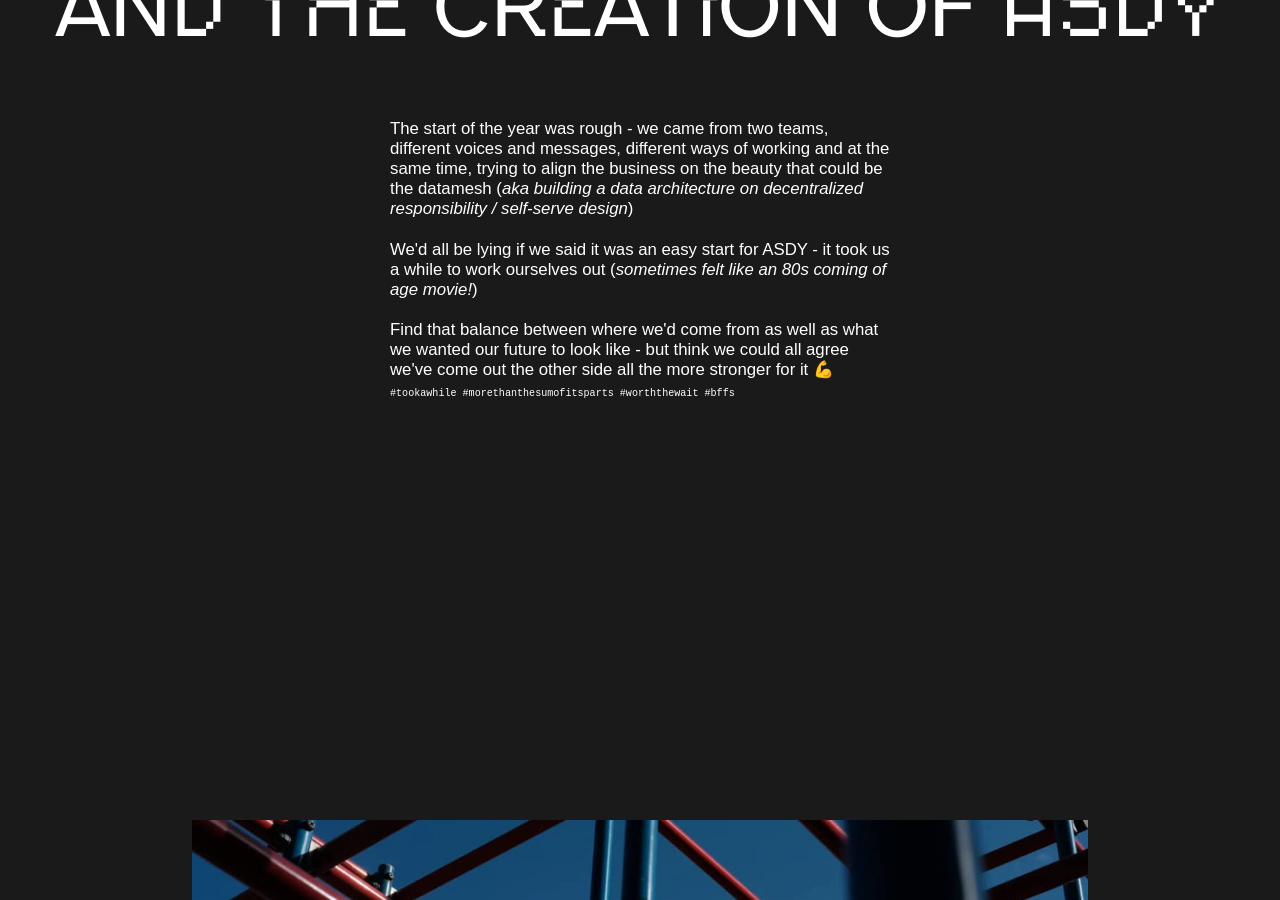
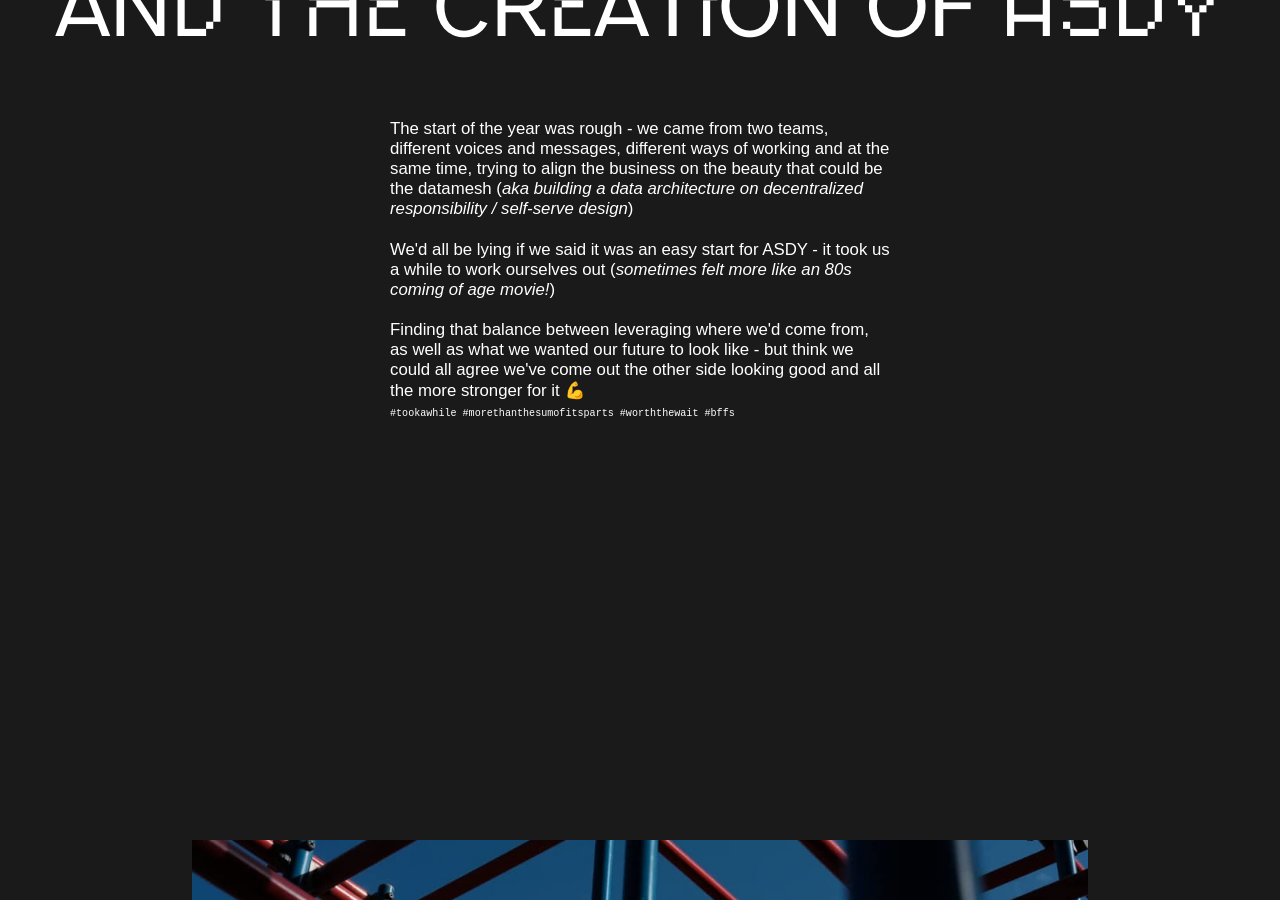
Before and after one commit to clintjb/clintjb.github.io, a Jekyll site: the page year/2023/index.html, which Jekyll copies as it is, in a window 1280 px wide and 900 px high, scrolled down 2129 px. Built offline with Jekyll 4.4.1, drawn with Linux system fonts in a browser that asks for light colours; some of the changed text lies outside the part shown.

Commit message:
Update Story / Text

```diff
--- a/year/2023/index.html
+++ b/year/2023/index.html
@@ -36,8 +36,8 @@
 					</div>
 					<p class="content__text content__text--center content__text--large"><span data-splitting>Introducing Datamesh</span><span data-splitting>And The Creation Of ASDY</span></p>
 					<span class="content__text-tiny">The start of the year was rough - we came from two teams, different voices and messages, different ways of working and at the same time, trying to align the business on the beauty that could be the datamesh (<i>aka building a data architecture on decentralized responsibility / self-serve design</i>)<br><br>
-					We'd all be lying if we said it was an easy start for ASDY - it took us a while to work ourselves out (<i>sometimes felt like an 80s coming of age movie!</i>)<br><br>
-					Find that balance between where we'd come from as well as what we wanted our future to look like - but think we could all agree we've come out the other side all the more stronger for it 💪<br>
+					We'd all be lying if we said it was an easy start for ASDY - it took us a while to work ourselves out (<i>sometimes felt more like an 80s coming of age movie!</i>)<br><br>
+					Finding that balance between leveraging where we'd come from, as well as what we wanted our future to look like - but think we could all agree we've come out the other side looking good and all the more stronger for it 💪<br>
 					<span style="font-size:0.6em"><code>#tookawhile #morethanthesumofitsparts #worththewait #bffs</code></span></span>
 				</div>
 				<div id="item-2" class="content">
@@ -62,7 +62,7 @@
 					</div>
 					<p class="content__text content__text--left">
 					<span>DevOps & Mastering</span><span>How We Build Stuff</span>
-					<span class="content__text-tiny">This is a funny one - there were moments this year (<i>losing GCP to politics / accepting defeat on the impossibility of Datahub from source</i>) where I genuinely questioned if we could ever become the kind of team under Airbus I envisioned Satair needs (<i>the kind who can experiment quickly with apps & ideas!</i>) and what we should aim to become.<br><br>
+					<span class="content__text-tiny">This is a funny one - there were moments this year (<i>losing GCP to politics / accepting defeat on the impossibility of Datahub from source</i>) where I genuinely questioned if we could ever become the kind of team under Airbus I envisioned Satair needs (<i>the kind who can experiment quickly with apps & ideas!</i>) and what we are aiming to become.<br><br>
 					This topic didn’t necessarily impact everyone of you, but for 3-4 people - through blood sweat and tears - they've managed to define (<i>and document!</i>) a benchmark within Airbus for how to build and deploy things securely & quickly.<br><br>
 					If dataproducts bring us the raw materials, then these are the capabilities that allow us to build some really cool stuff on top of it!<br>
 					<span style="font-size:0.6em"><code>#helm4thewin #youbuiltithow!? #testittillitbreaks #upsanddowns</code></span></span></p>
@@ -104,8 +104,8 @@
 						</div>
 					</div>
 					<p class="content__text content__text--center"><span>Outlook</span><span>2024 & What's Next</span></p>
-					<span class="content__text-tiny">As I reflect a little on this year, I feel super happy to know we have an absolute concrete foundation to build our future on. No need to align the business or convince people of the way forward, no need to focus on new vocabulary or work out what we want to do - next year will really be around further building on that rock solid baseline (<i>both soft/people & technical</i>) we've developed through 2023.<br><br>
-					I think next year we will begin to play a larger role in leading change and new ways of working (<i>not just</i>) with the business but within ASD as well. Driving the use of dataproducts into other applications / uses - pushing for standards and reuse of approaches - APIs and automation (<i>will blocks finally get it’s breakout year?</i>)- the concept of communities and not necessarily the need for formal projects or hierarchies.<br><br>
+					<span class="content__text-tiny">As I reflect a little on this year, I feel super happy to know we have an absolute concrete foundation to build our future on. No need to align the business or convince people of the way forward, no need to focus on new vocabulary or work out what we want to do - next year will really be around further building on that rock solid baseline (<i>both soft / people & technical</i>) we've developed through 2023.<br><br>
+					I think next year we will begin to play a larger role in leading change and new ways of working (<i>not just</i>) with the business but within ASD as well. Driving the use of dataproducts into other applications / uses - pushing for standards and reuse of approaches - APIs and automation (<i>will blocks finally get it’s breakout year?</i>) - the concept of communities and not necessarily the need for formal projects or hierarchies.<br><br>
 					From an analytics perspective, the business should start to have enough foundational data available (<i>which they will remain responsible for!</i>) giving us more time to focus on exploratory and advanced use cases.<br><br>
 					In a nutshell I think next year will really be about continually improving on what we revolutionized this year - with a focus on transitioning ourselves higher up the value pyramid to deliver insights, opportunities and drive transformation like no one else can…<br>
 					<span style="font-size:0.6em"><code>#continuethetrend #moretimetoplay #standards #maybeapinchofml?</code></span></span>
```
